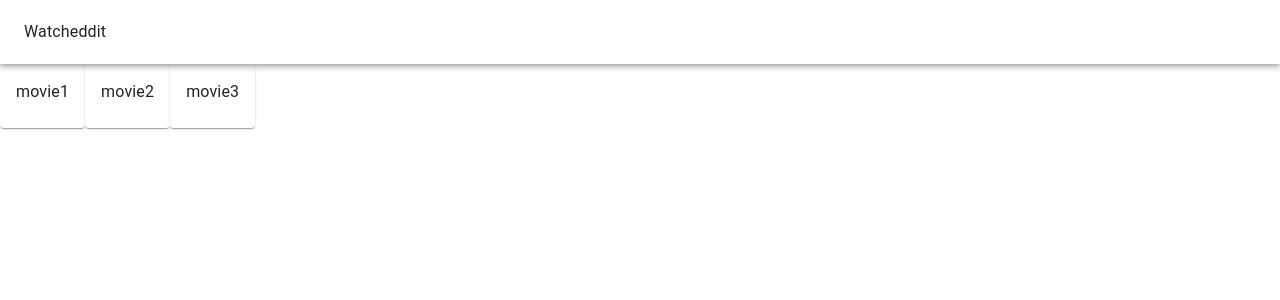
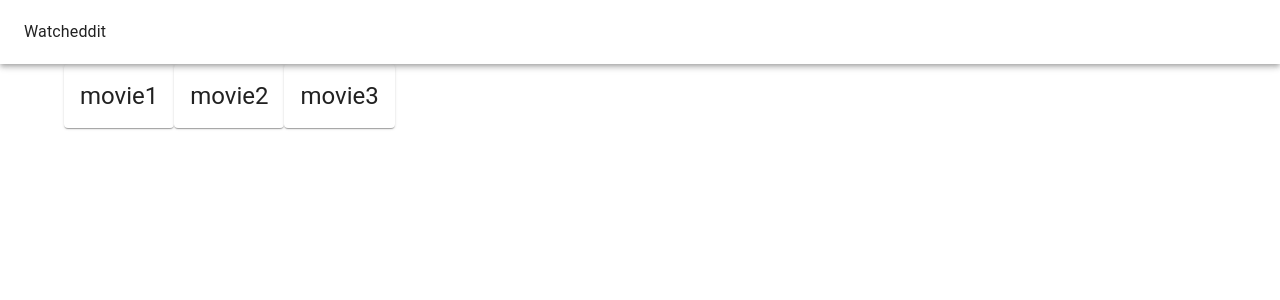
Before and after one commit to RohanAmjad123/WatcheddIt, a Next.js app in the folder frontend/watcheddit/: page / in a window 1280 px wide. Shown: the top 300 px of the page. Built offline with nearby package versions, Linux system fonts and the light colour scheme.

Commit message:
changed movie card

```diff
--- a/frontend/watcheddit/components/Movie.tsx
+++ b/frontend/watcheddit/components/Movie.tsx
@@ -1,6 +1,6 @@
 import { Grid } from '@mui/material';
 import { Card } from '@mui/material';
-import { CardContent } from '@mui/material';
+import { CardHeader } from '@mui/material';
 import { Typography } from '@mui/material';
 
 
@@ -8,11 +8,7 @@ export default function Movie({ data }) {
     return (
         <Grid item>
             <Card>
-                <CardContent>
-                    <Typography>
-                        {data.name}
-                    </Typography>
-                </CardContent>
+                <CardHeader title={data.name} />
             </Card>
         </Grid>
     );
--- a/frontend/watcheddit/pages/index.tsx
+++ b/frontend/watcheddit/pages/index.tsx
@@ -1,5 +1,6 @@
 import { Grid } from '@mui/material';
 import Movie from '../components/Movie';
+import { Container } from '@mui/material';
 
 const movies = [
   {
@@ -19,11 +20,11 @@ export default function home() {
   );
 
   return (
-      <div>
+      <Container>
           <Grid container>
             {m}
           </Grid>
-      </div>
+      </Container>
   );
 }
 
```
